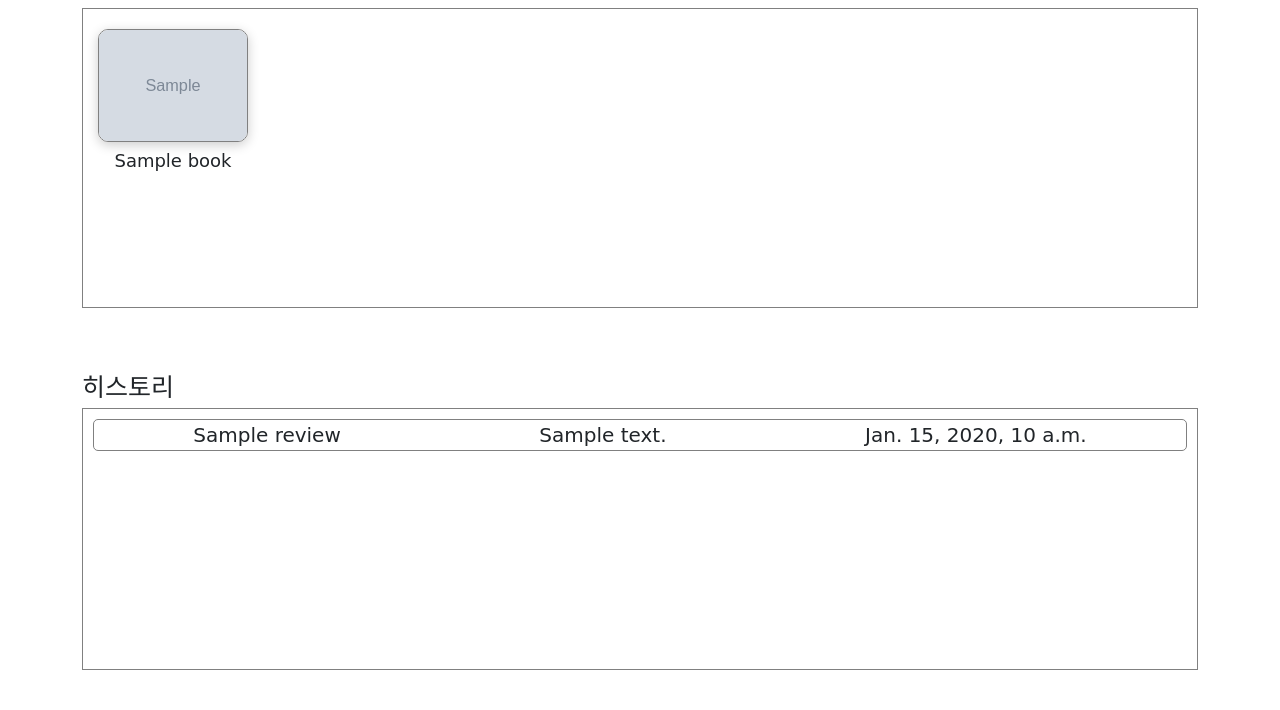
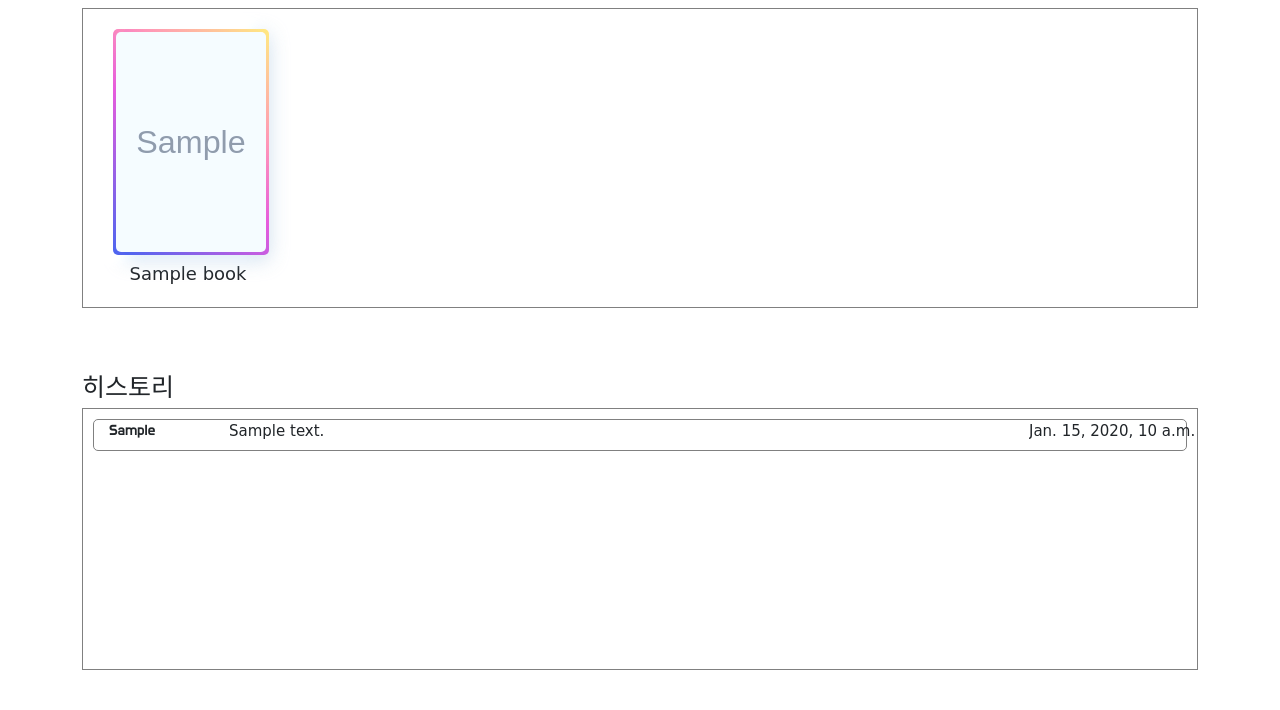
Before and after one commit to sungwookoo/django_recommend_book, a Django app: template templates/profile.html in a window 1280 px wide. Shown: the part 326-1036 px from the top of the page. Run offline with Django 4.2, Linux system fonts and the light colour scheme; the template is opened without the code that fills it: most values are stand-ins (such as "Sample title", 1, 10 or a date in 2020); grey boxes marked "Sample" are stand-in pictures; some libraries are stand-ins or nearby versions; some web fonts are replaced.

Commit message:
feat : 리뷰 기능 및 디자인 추가

```diff
--- a/static/css/profile.css
+++ b/static/css/profile.css
@@ -45,6 +45,7 @@
     font-size: 25px;
     font-family: 'Do Hyeon', sans-serif;
     color: darkblue;
+    cursor: pointer;
 }
 
 .profile_follower{
@@ -54,7 +55,7 @@
     margin-right: 50px;
     font-size: 23px;
     font-family: 'Do Hyeon', sans-serif;
-
+    cursor: pointer;
 }
 
 .follower_num{
@@ -62,7 +63,7 @@
     flex-direction: row;
     justify-content: center;
     font-family: 'Hi Melody', cursive;
-
+    cursor: pointer;
 }
 
 .profile_following{
@@ -72,7 +73,7 @@
     margin-left: 50px;
     font-size: 23px;
     font-family: 'Do Hyeon', sans-serif;
-
+    cursor: pointer;
 }
 
 .following_num{
@@ -80,6 +81,7 @@
     flex-direction: row;
     justify-content: center;
     font-family: 'Hi Melody', cursive;
+    cursor: pointer;
 }
 
 /*책 영역*/
@@ -104,19 +106,66 @@
     overflow-x: scroll;
 }
 
+
 .profile_book{
-    margin: 20px 15px 0px 15px;
+    margin: 20px 20px 0px 30px;
 }
 
+/*.profile_book_image_box{*/
+/*    width: 150px;*/
+/*    height: 220px;*/
+/*}*/
+
+/*.profile_book_image{*/
+/*    width: 150px;*/
+/*    height: 220px;*/
+/*    border-radius: 10px;*/
+/*    box-shadow: rgba(136, 165, 191, 0.48) 6px 2px 16px 0px, rgba(255, 255, 255, 0.8) -6px -2px 16px 0px;*/
+/*}*/
+
 .profile_book_image_box{
+    width: 146px;
+    height: 226px;
+    border-radius: 5px;
+
+    position: relative;
+    z-index:1;
+    background-color: #4158D0;
+    background-image: linear-gradient(43deg, #4158D0 0%, #C850C0 46%, #FFCC70 100%);
+    filter: brightness(115%);
+    box-shadow: rgba(136, 165, 191, 0.48) 10px 5px 20px 0px, rgba(255, 255, 255, 0.8) -6px -2px 16px 0px;
+}
+
+
+.profile_book_image_box::before{
+    width: 146px;
+    height: 226px;
+    border-radius: 5px;
+
+    z-index:-1;
+    position: absolute;
+    content:"";
+    left:10px;
+    top:0;
+    background-image: linear-gradient(43deg, #4158D0 0%, #C850C0 46%, #FFCC70 100%);
+    filter: blur(0px);
 }
 
 .profile_book_image{
     width: 150px;
-    border-radius: 10px;
-    box-shadow: 0 3px 12px rgba(0, 0, 0.2, 0.2);
-    border: 1px solid grey;
+    height: 220px;
+    margin: 3px 0px 0px 3px;
+    border-radius: 5px;
+    overflow: hidden;
+    transition: all 0.2s linear;
+    cursor: pointer;
 }
+
+.profile_book_image:hover{
+    transform: scale(1.05);
+    border: solid 5px palegreen;
+}
+
 
 .profile_book_name_box{
     margin-top: 5px;
@@ -126,6 +175,10 @@
     font-family: 'Hi Melody', cursive;
     text-align: center;
     font-size: 18px;
+    width: 150px;
+    white-space: nowrap;
+    overflow:hidden;
+    text-overflow:ellipsis;
 }
 
 
@@ -153,22 +206,42 @@
 .profile_riview{
     display: flex;
     flex-direction: row;
-    font-size: 20px;
+    font-size: 15px;
     font-family: 'Hi Melody', cursive;
-    justify-content: space-around;
+    justify-content: space-between;
     margin: 10px 10px 10px 10px;
     border: 1px solid grey;
     border-radius: 5px;
 }
 
 .profile_review_title{
-
+    font-family: 'Do Hyeon', sans-serif;
+    flex-shrink: 0;
+    width: 120px;
+    height: 30px;
+    white-space: nowrap;
+    overflow:hidden;
+    text-overflow:ellipsis;
+    margin-left: 15px;
+    cursor: pointer;
 }
 
 .profile_review_content{
-
+    flex-shrink: 0;
+    width: 800px;
+    height: 30px;
+    white-space: nowrap;
+    overflow:hidden;
+    text-overflow:ellipsis;
+    cursor: pointer;
 }
 
 .profile_review_date{
-
+    flex-shrink: 0;
+    width: 170px;
+    height: 30px;
+    white-space: nowrap;
+    overflow:hidden;
+    text-overflow:ellipsis;
+    cursor: pointer;
 }
--- a/templates/profile.html
+++ b/templates/profile.html
@@ -6,7 +6,7 @@
 
 {% load static %}
 {% block style %}
-    <link rel="stylesheet" href="{% static 'css/profile.css' %}?after ">
+    <link rel="stylesheet" href="{% static 'css/profile.css' %} ">
     <script src="https://kit.fontawesome.com/6a078ab7ec.js" crossorigin="anonymous"></script>
     <script src="https://ajax.googleapis.com/ajax/libs/jquery/3.6.0/jquery.min.js"></script>
     <link href="https://fonts.googleapis.com/css2?family=Hi+Melody&display=swap" rel="stylesheet">
@@ -70,13 +70,14 @@
                     {#리뷰 반복문 들어갈 자리#}
                     {% for my_review in profile_review %}
                     <div class="profile_riview">
-                        <div class="profile_review_title"> {{ my_review.title }}</div>
-                        <div class="profile_review_content"> {{ my_review.review }} </div>
-                        <div class="profile_review_date">{{ my_review.date }}</div>
+                        <div class="profile_review_title"> {{ my_review.book_master_seq }}</div>
+                        <div class="profile_review_content"> {{ my_review.content }} </div>
+                        <div class="profile_review_date">{{ my_review.created_at }}</div>
                     </div>
                     {% endfor %}
                 </div>
             </div>
         </div>
     </div>
+
 {% endblock %}
```
Also changed, not shown: user/views.py (+10 -16 lines).
